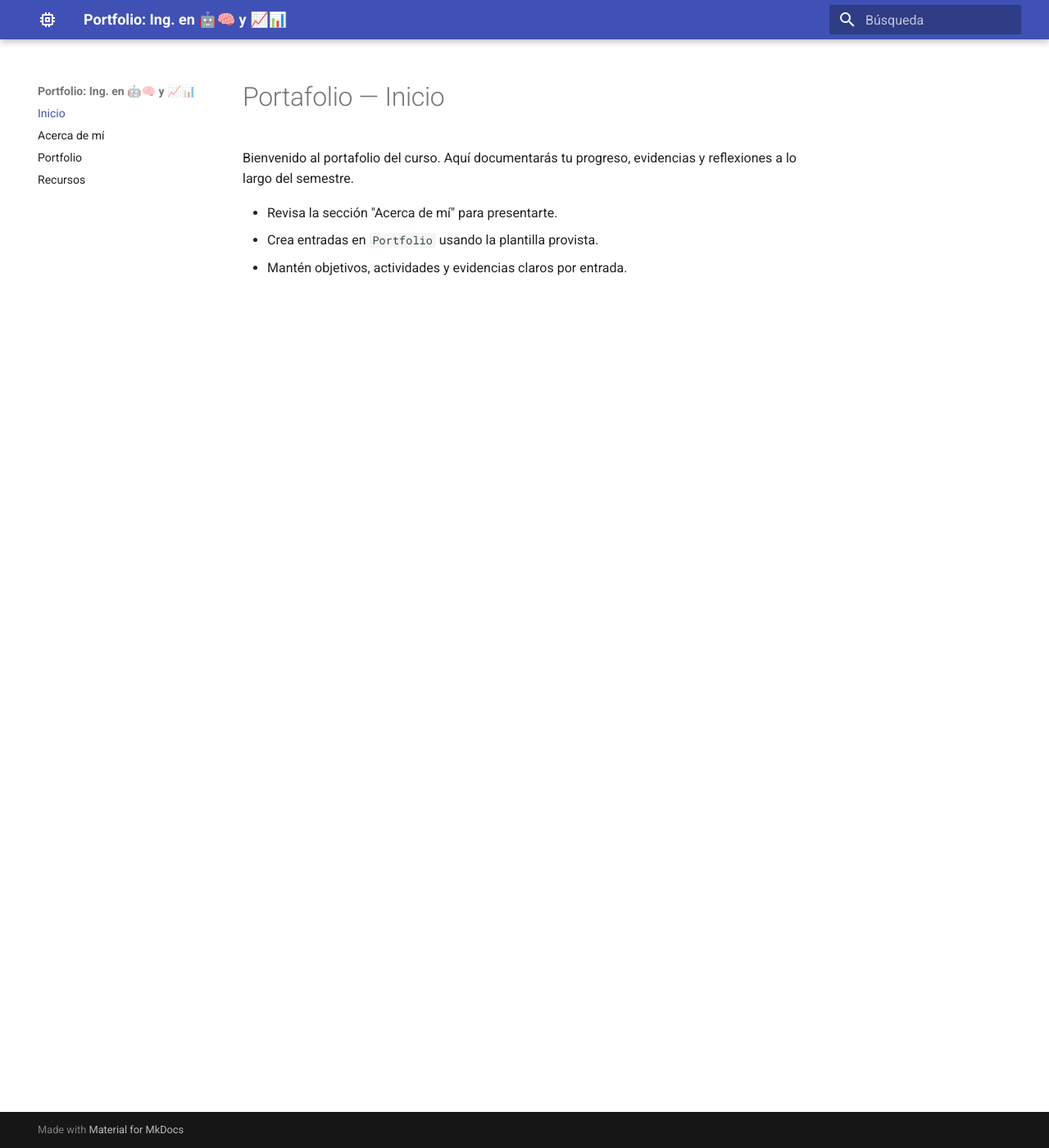
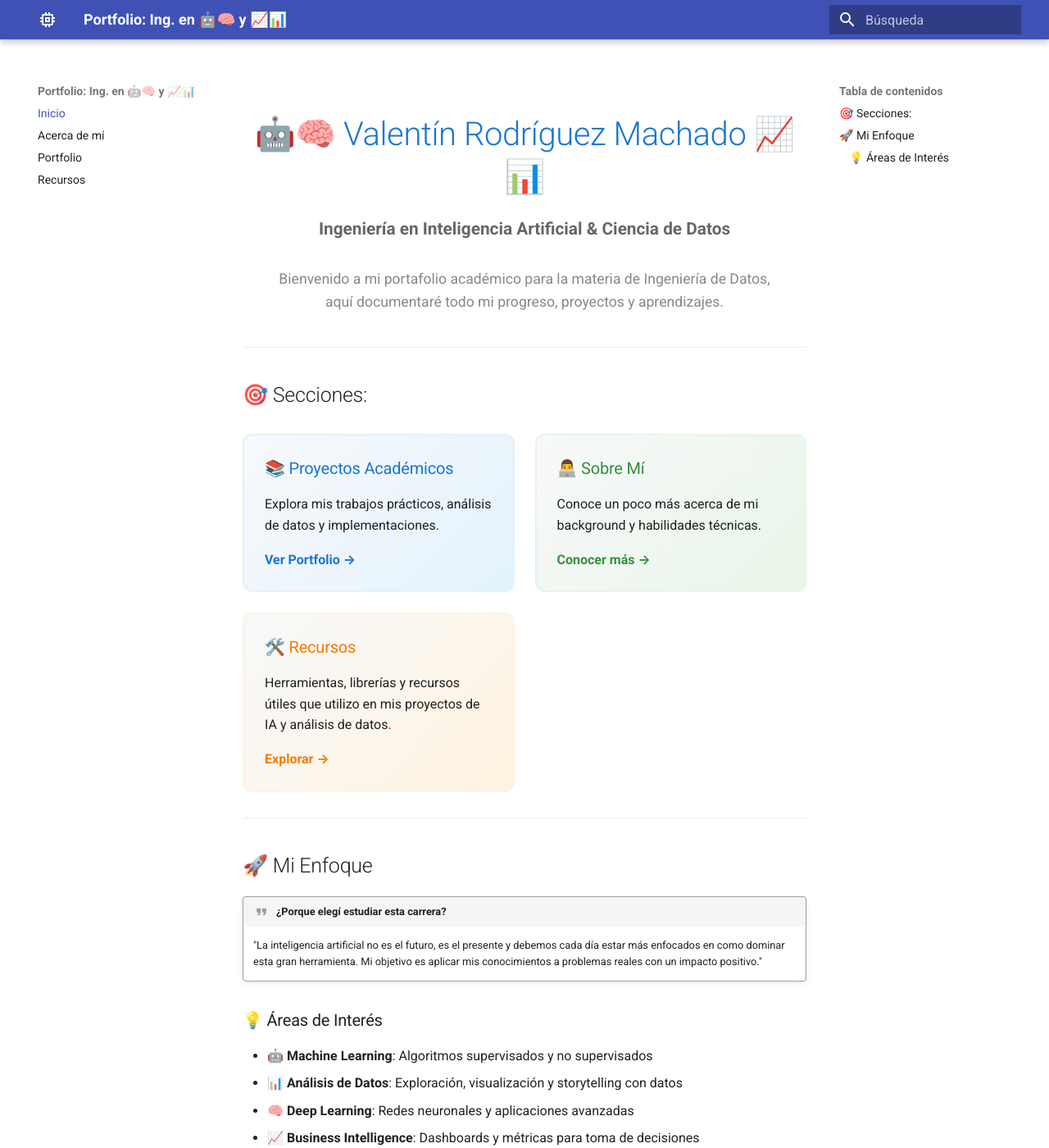
Before and after one commit to ValeRodMa/portafolio_ia_ucu, an MkDocs documentation site: the page built from docs/index.md, in a window 1280 px wide and 1400 px high. Shown: the whole window at 82% size. Built offline with MkDocs 1.6.1 and Material for MkDocs 9.7.7, drawn with Linux system fonts in a browser that asks for light colours; some of the changed text lies outside the part shown.

Commit message:
actualizada página de inicio personalizada

```diff
--- a/docs/index.md
+++ b/docs/index.md
@@ -1,13 +1,62 @@
 ---
-title: "Portafolio — Inicio"
+title: "Inicio"
 date: 2025-01-01
 ---
 
-# Portafolio — Inicio
+<div style="text-align: center; margin: 40px 0;">
+  <h1 style="font-size: 2.5em; margin-bottom: 10px; color: #1976d2;">
+    🤖🧠 Valentín Rodríguez Machado 📈📊
+  </h1>
+  <p style="font-size: 1.3em; color: #666; margin-bottom: 30px;">
+    <strong>Ingeniería en Inteligencia Artificial & Ciencia de Datos</strong>
+  </p>
+  <p style="font-size: 1.1em; color: #888; max-width: 600px; margin: 0 auto;">
+    Bienvenido a mi portafolio académico para la materia de Ingeniería de Datos, aquí documentaré todo mi progreso, proyectos y aprendizajes.
+  </p>
+</div>
 
-Bienvenido al portafolio del curso. Aquí documentarás tu progreso,
-evidencias y reflexiones a lo largo del semestre.
+---
 
-- Revisa la sección "Acerca de mí" para presentarte.
-- Crea entradas en `Portfolio` usando la plantilla provista.
-- Mantén objetivos, actividades y evidencias claros por entrada.
+## 🎯 Secciones:
+
+<div style="display: grid; grid-template-columns: repeat(auto-fit, minmax(300px, 1fr)); gap: 25px; margin: 30px 0;">
+
+<div style="padding: 25px; border: 2px solid #e3f2fd; border-radius: 12px; background: linear-gradient(135deg, #f8f9fa 0%, #e3f2fd 100%);">
+  <h3 style="margin-top: 0; color: #1976d2;">📚 Proyectos Académicos</h3>
+  <p>Explora mis trabajos prácticos, análisis de datos y implementaciones.</p>
+  <a href="portfolio/" style="color: #1976d2; font-weight: bold;">Ver Portfolio →</a>
+</div>
+
+<div style="padding: 25px; border: 2px solid #e8f5e8; border-radius: 12px; background: linear-gradient(135deg, #f8f9fa 0%, #e8f5e8 100%);">
+  <h3 style="margin-top: 0; color: #388e3c;">👨‍💻 Sobre Mí</h3>
+  <p>Conoce un poco más acerca de mi background y habilidades técnicas.</p>
+  <a href="acerca/" style="color: #388e3c; font-weight: bold;">Conocer más →</a>
+</div>
+
+<div style="padding: 25px; border: 2px solid #fff3e0; border-radius: 12px; background: linear-gradient(135deg, #f8f9fa 0%, #fff3e0 100%);">
+  <h3 style="margin-top: 0; color: #f57c00;">🛠️ Recursos</h3>
+  <p>Herramientas, librerías y recursos útiles que utilizo en mis proyectos de IA y análisis de datos.</p>
+  <a href="recursos/" style="color: #f57c00; font-weight: bold;">Explorar →</a>
+</div>
+
+</div>
+
+---
+
+## 🚀 Mi Enfoque
+
+!!! quote "¿Porque elegí estudiar esta carrera?"
+    "La inteligencia artificial no es el futuro, es el presente y debemos cada día estar más enfocados en como dominar esta gran herramienta. Mi objetivo es aplicar mis conocimientos a problemas reales con un impacto positivo."
+
+### 💡 Áreas de Interés
+
+- **🤖 Machine Learning**: Algoritmos supervisados y no supervisados
+- **📊 Análisis de Datos**: Exploración, visualización y storytelling con datos
+- **🧠 Deep Learning**: Redes neuronales y aplicaciones avanzadas
+- **📈 Business Intelligence**: Dashboards y métricas para toma de decisiones
+
+---
+
+<div style="text-align: center; margin: 40px 0; padding: 20px; background: #f5f5f5; border-radius: 8px;">
+  <h3 style="margin: 0;">🎓 Universidad Católica del Uruguay 📚</h3>
+</div>
```
